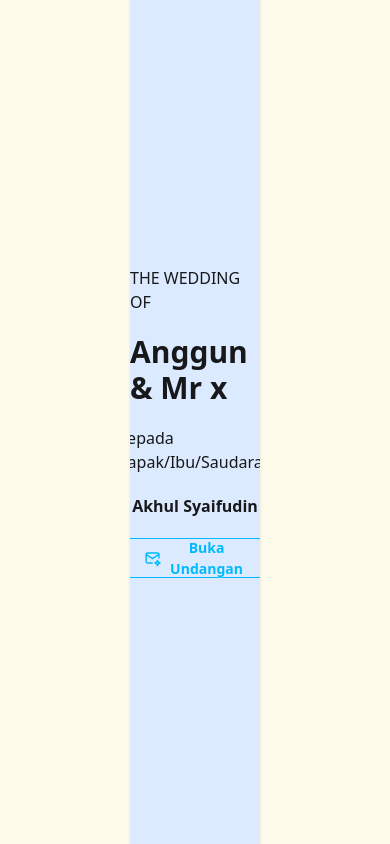
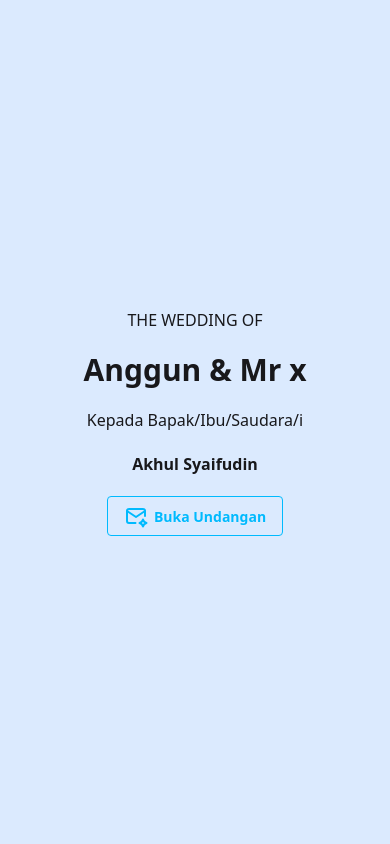
Before and after one commit to rwaddin/undangan-anggun, a Vue app: page / in a window 390 px wide. Built offline with nearby package versions, Linux system fonts and the light colour scheme.

Commit message:
mobile view

```diff
--- a/src/App.vue
+++ b/src/App.vue
@@ -6,8 +6,8 @@ const is_open = ref(false);
 
 <template>
   <div class="w-screen h-screen overflow-hidden bg-amber-50">
-    <div class="grid grid-cols-3">
-      <div class="col-start-2 bg-blue-100 h-screen overflow-y-auto flex items-center justify-center flex-col gap-5 shadow" v-if="!is_open">
+    <div class="md:grid md:grid-cols-3">
+      <div class="md:col-start-2 bg-blue-100 h-screen overflow-y-auto flex items-center justify-center flex-col gap-5 shadow" v-if="!is_open">
         <p>THE WEDDING OF</p>
         <p class="text-3xl font-bold">Anggun & Mr x</p>
         <p>Kepada Bapak/Ibu/Saudara/i</p>
```
